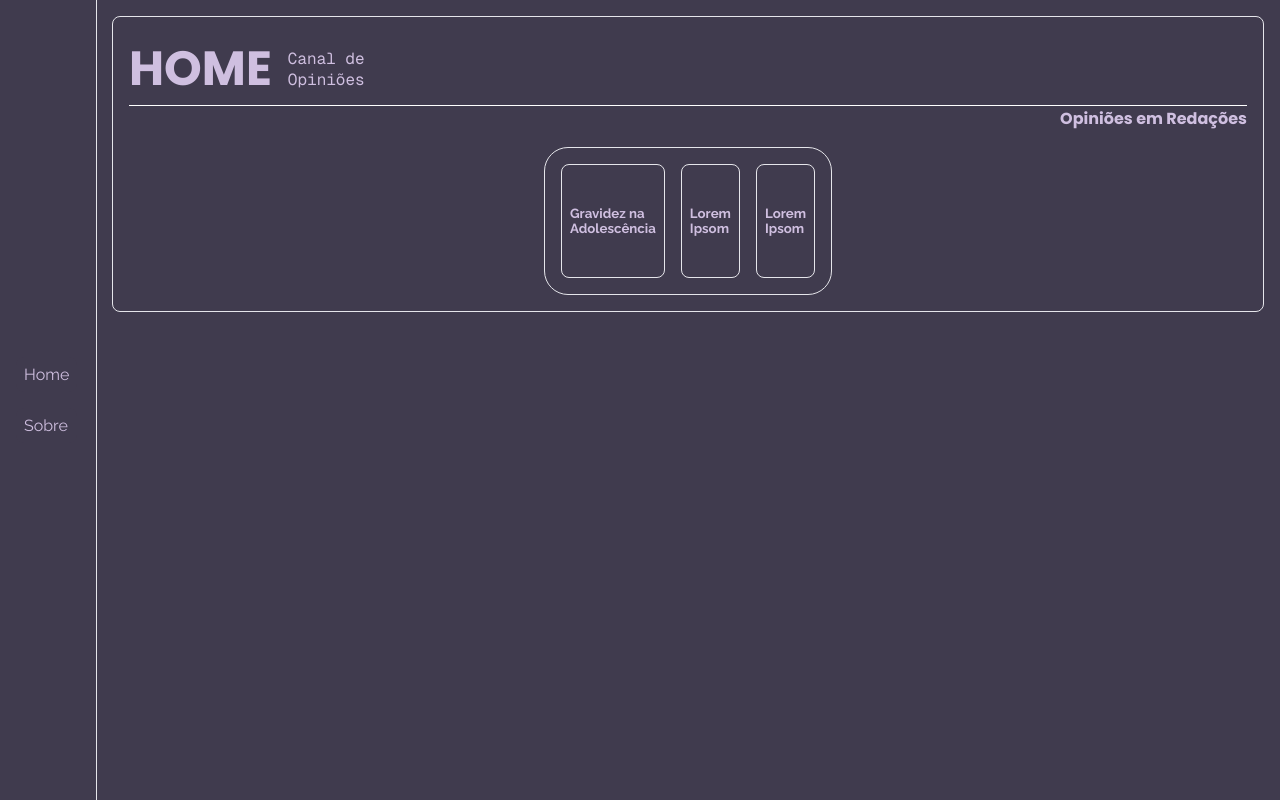
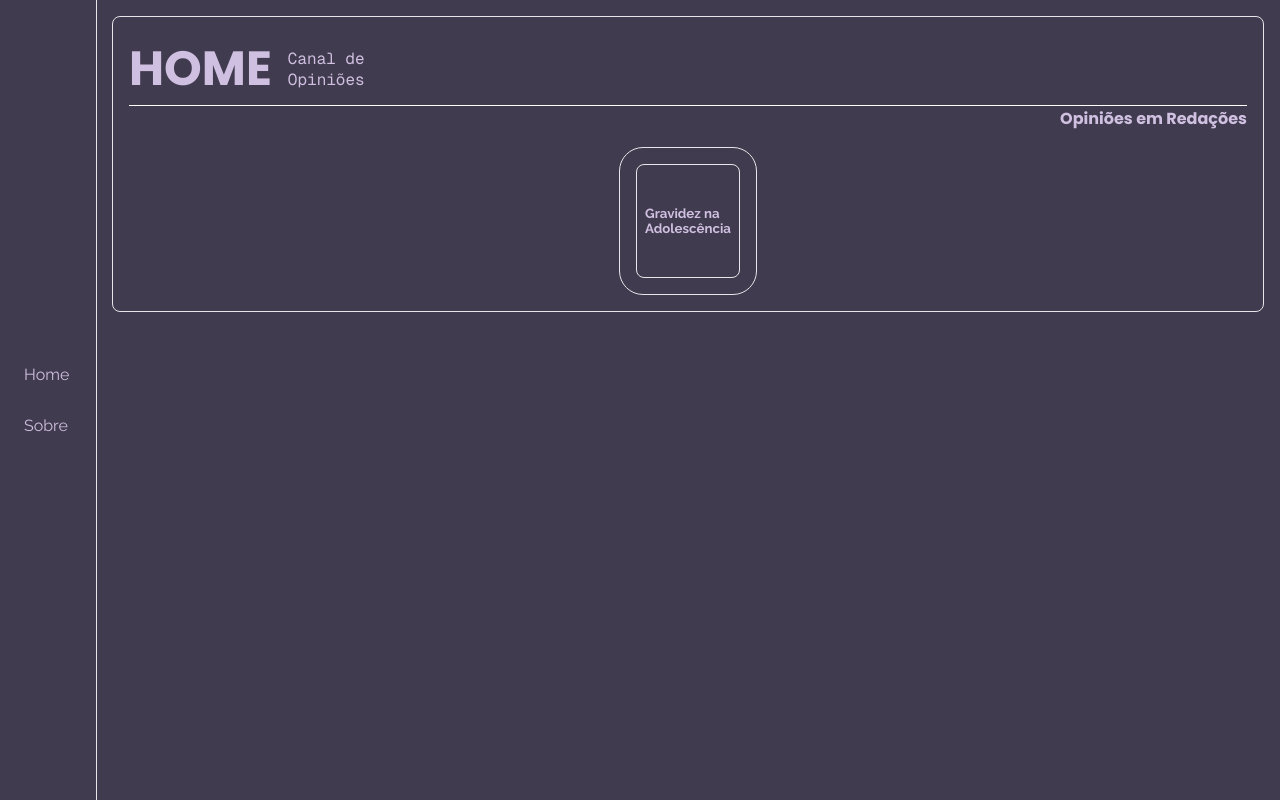
Before and after one commit to babydragonofc/Opinion, a plain HTML site: page index.html in a window 1280 px wide. Drawn offline with nearby package versions, Linux system fonts and the light colour scheme.

Commit message:
Add files via upload

```diff
--- a/index.html
+++ b/index.html
@@ -46,8 +46,6 @@
                     <section style="display: flex; gap: 1em;">
 
                         <a href="textos/0001.html"><div><h5>Gravidez na<br> Adolescência</h5></div></a>
-                        <a><div><h5>Lorem <br>Ipsom</h5></div></a>
-                        <a><div><h5>Lorem <br>Ipsom</h5></div></a>
 
                     </section>
 
```
Also changed, not shown: about.html (line endings or trailing spaces), style.css (line endings or trailing spaces), textos/0001.html (line endings or trailing spaces).
